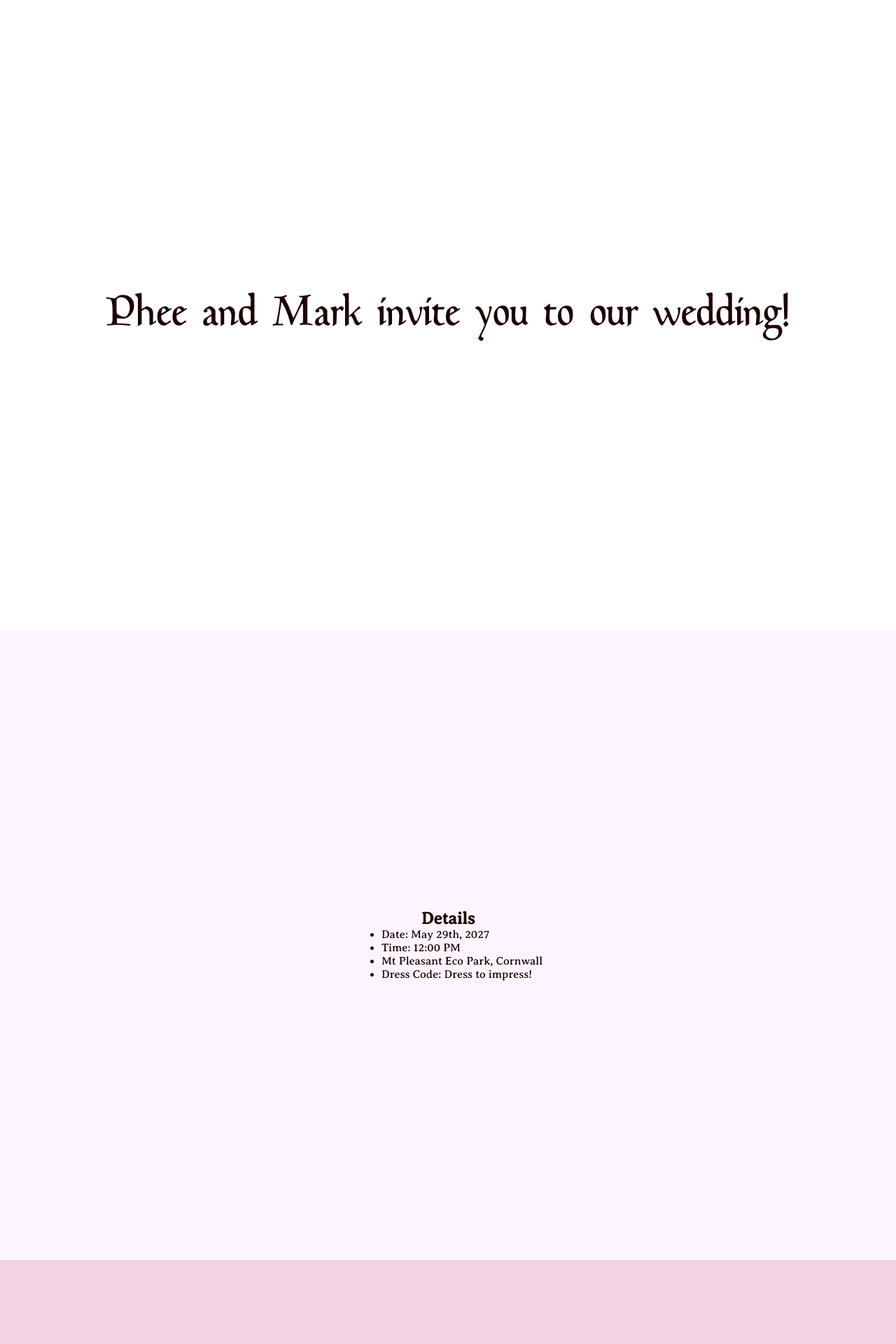
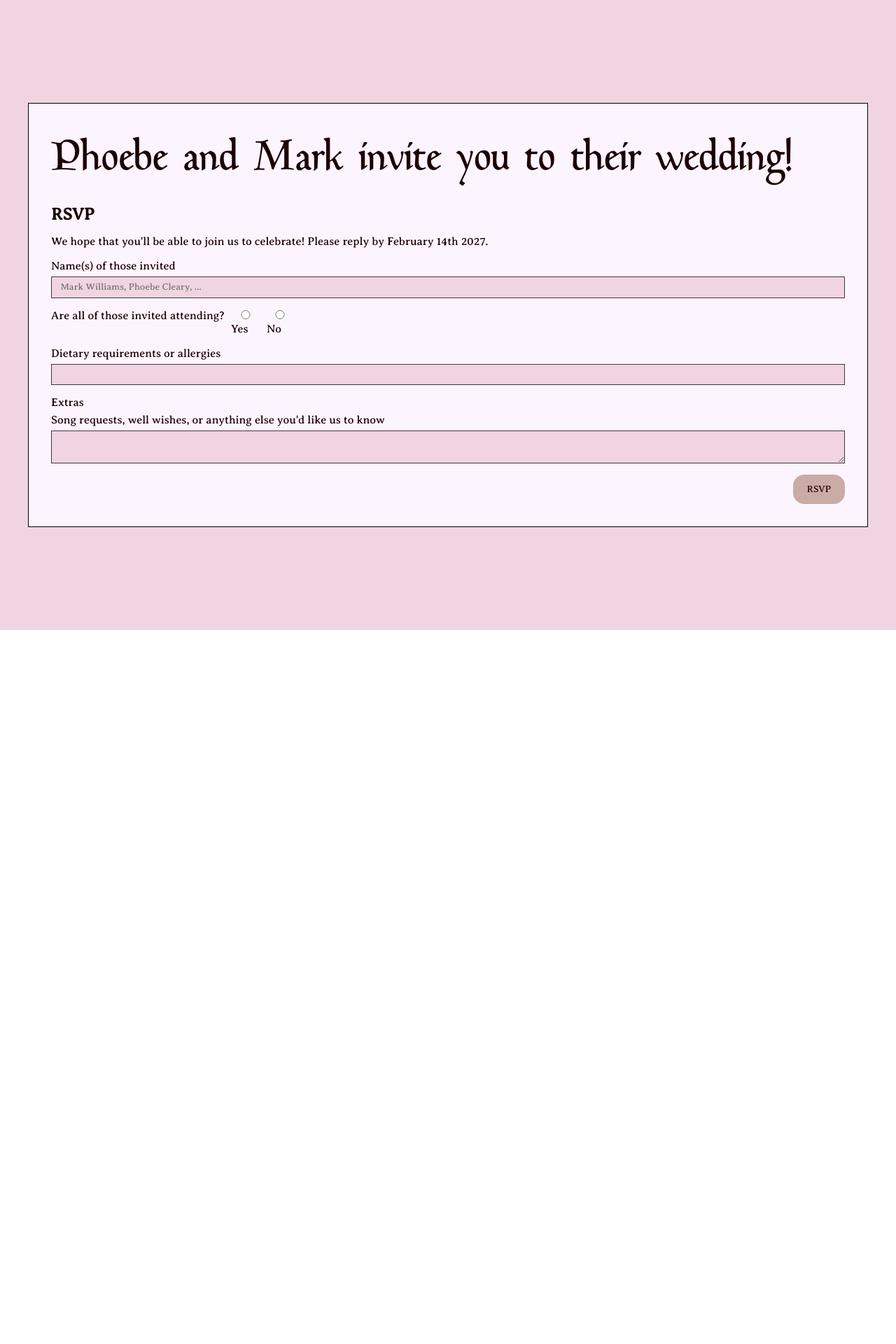
Before and after one commit to markrd-williams/markrd-williams.github.io, a Jekyll site: the page invite.html, which Jekyll copies as it is, in a window 1280 px wide. Shown: the top 1920 px of the page at 70% size. Built offline with Jekyll 4.4.1, drawn with Linux system fonts in a browser that asks for light colours; after the commit the page ends 900 px from its top, so only the background shows below that; some of the changed text lies outside the part shown.

Commit message:
update invite

```diff
--- a/invite-style.css
+++ b/invite-style.css
@@ -76,31 +76,8 @@ label {
     text-box-edge: cap alphabetic;
 }
 
-/* Opening */
-#opening {
-    display: flex;
-    flex-direction: column;
-    align-items: center;
-    justify-content: center;
-    height: 100vh;
-
-    background-color: var(--surface-0);
-}
-
-/* Details */
-
-#details {
-    display: flex;
-    flex-direction: column;
-    align-items: center;
-    justify-content: center;
-    height: 100vh;
-
-    background-color: var(--surface-1);
-}
 
 /* RSVP Form */
-
 #rsvp {
     display: flex;
     flex-direction: column;
@@ -136,7 +113,7 @@ input:not([type="checkbox"]) {
     min-width: 0;
 }
 
-.form-group:has(input[type="checkbox"]) {
+.form-group:has(input[type="radio"]) {
     grid-column: 1 / -1;
     display: flex;
     gap: 1ch;
@@ -153,11 +130,15 @@ input:not([type="checkbox"]) {
     gap: 0.5cap;
 }
 
-.camping-group {
+#additional_names_field {
     display: none;
 }
 
 /* Show camping details */
-.rsvp-form:has(#camping-yes:checked) .camping-group {
+.rsvp-form:has(#attending-no:checked) #additional_names_field {
     display: block;
 }
+
+.form-helper {
+		display: none;
+}
--- a/invite.html
+++ b/invite.html
@@ -5,40 +5,28 @@
     <meta name="viewport" content="width=device-width, initial-scale=1.0">
     <title>Document</title>
     <link rel="stylesheet" href="invite-style.css">
-    <script src="main.js"></script>
 </head>
 <body>
-
-    <section id="opening">
-        <h1>Phee and Mark invite you to our wedding!</h1>
-        <p></p>
-
-    </section>
-
-    <section id="details">
-        <h2>Details</h2>
-
-        <ul>
-            <li>Date: May 29th, 2027</li>
-            <li>Time: 12:00 PM</li>
-            <li>Mt Pleasant Eco Park, Cornwall</li>
-            <li>Dress Code: Dress to impress!</li>
-        </ul>
-    </section>
-
     <section id="rsvp">
         <div class="rsvp-container">
+            <h1>Phoebe and Mark invite you to their wedding!</h1>
             <h2>RSVP</h2>
-            <p>We hope that you'll be able to join us to celebrate! Please reply by <strong>February 13th</strong>.</p>
-            <form action="" class="rsvp-form">
+            <p>We hope that you'll be able to join us to celebrate! Please reply by February 14th 2027.</p>
+            <form action="" id="rsvp-form" class="rsvp-form">
                 <div class="form-group">
-                    <label for="rsvp-status">Will you be attending?</label>
+                    <label for="name">Name(s) of those invited</label>
+                    <input type="text" id="name" placeholder="Mark Williams, Phoebe Cleary, ..." name="names">
+                </div>
+
+
+                <div class="form-group">
+                    <label for="rsvp-status">Are all of those invited attending?</label>
 
                     <label class="radio-option">
                         <input
                             type="radio"
                             value="Yes"
-                            name="attending"
+                            name="all_attending"
                             required>
                         Yes
                     </label>
@@ -46,59 +34,39 @@
                         <input
                             type="radio"
                             value="No"
-                            name="attending"
+                            name="all_attending"
+                            id="attending-no"
                             required>
                         No
                     </label>
                 </div>
 
-                <div class="form-group">
-                    <label for="name">Name(s) of those attending</label>
-                    <input type="text" id="name" placeholder="Mark Williams, Phoebe Cleary, ..." name="name_s">
+                <div class="form-group" id="additional_names_field">
+                    <label for="names_attending">If no, which of the above will be attending?</label>
+                    <input type="text" id="names_attending" name="names_attending">
                 </div>
 
                 <div class="form-group">
-                    <label for="additional">Any additional info: dietary requirements, song recommendation, etc.</label>
+                    <label for="dietary_requirements">Dietary requirements or allergies</label>
+                    <input type="text" id="dietary_requirements" name="dietary_requirements">
+                </div>
+
+                <div class="form-group">
+                    <label for="additional">Extras</label>
+                    <p>Song requests, well wishes, or anything else you'd like us to know</p>
                     <textarea id="additional"></textarea>
                 </div>
 
-                <div class="form-group">
-                    <label for="camping">Will you be camping?</label>
-                    <label class="radio-option">
-                        <input
-                            type="radio"
-                            id="camping-yes"
-                            name="camping"
-                            required>
-                        Yes
-                    </label>
-                    <label>
-                        <input
-                            type="radio"
-                            id="camping-no"
-                            name="camping"
-                            required>
-                        No
-                    </label>
-                </div>
-
-                <div class="camping-group">
-                    <h3>Required Camping Information:</h3>
-
-                    <div class="form-group">
-                        <label for="email">Email</label>
-                        <input type="email" id="email" placeholder="Email" title="Please enter a valid email address" required autocomplete="email">
-                    </div>
-
-                    <div class="form-group">
-                        <label for="number-of-people">Number of People</label>
-                        <input type="number" id="number-of-people" placeholder="Number of People"  name="camping_number" required>
-                    </div>
-                </div>
 
                 <button type="submit" class="form-button" id="rsvp-submit">RSVP</button>
+
+                <div class="form-helper">
+              		<input type="text" name="mobile_number" />
+            	  </div>
+
             </form>
         </div>
     </section>
+    <script src="invite.js"></script>
 </body>
 </html>
--- /dev/null
+++ b/invite.js
@@ -0,0 +1,17 @@
+const scriptURL = "https://script.google.com/macros/s/AKfycbwsgBVAZfrLMTd9o1U2oesVv7N3tJuivubP1obA22s1lJ6ucZQ8iv_2GcuXRR40pUssEw/exec"
+const form = document.getElementById("rsvp-form")
+
+form.addEventListener("submit", async (e) => {
+  e.preventDefault();
+
+  if (e.parameter.mobile_number && e.parameter.mobile_number !== '') {
+	  return ContentService.createTextOutput(
+		  JSON.stringify({ result: 'success', message: 'Bot detected' }),
+  	).setMimeType(ContentService.MimeType.JSON)
+  }
+
+  fetch(scriptURL, {method: 'POST', body: new FormData(form) })
+    .then(response => response.json)
+    .then(response => console.log('Success!', response))
+    .catch(error => console.error('Error!', error.message))
+})
```
